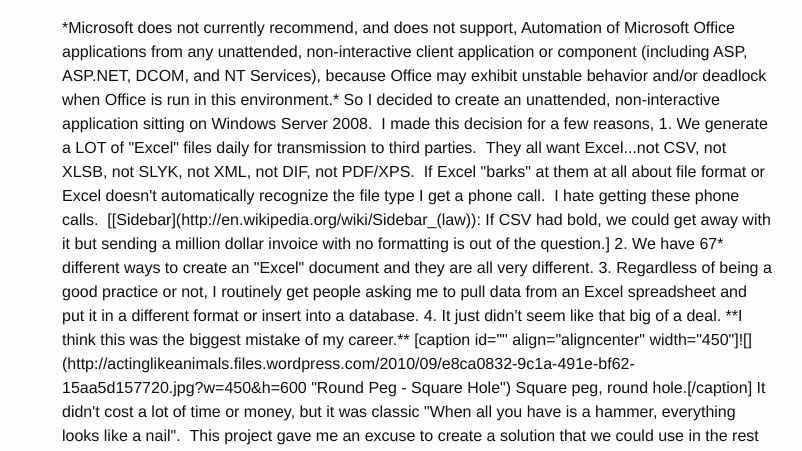
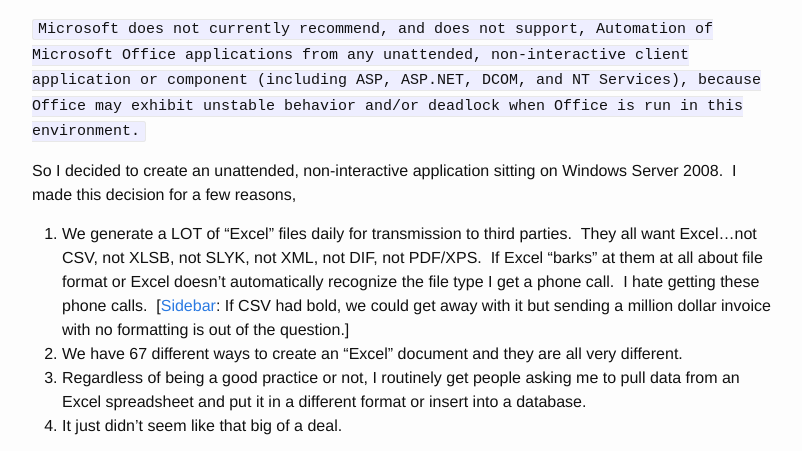
Before and after one commit to TheJeremyGray/lotsofgigs-blog, a Jekyll site: the page built from _posts/2012-09-24-creating-excel-documents-on-windows-server-2008-with-custom-file-helpers-build.md, in a window 1280 px wide and 1400 px high, scrolled down 420 px. Shown: the part 241-692 px from the top of the window, without its empty margins (238-1040 px from the left). Built offline with Jekyll 4.4.1, drawn with Linux system fonts in a browser that asks for light colours; some of the changed text lies outside the part shown.

Commit message:
excel part 4

```diff
--- a/_posts/2012-09-24-creating-excel-documents-on-windows-server-2008-with-custom-file-helpers-build.md
+++ b/_posts/2012-09-24-creating-excel-documents-on-windows-server-2008-with-custom-file-helpers-build.md
@@ -12,18 +12,20 @@ This is the fourth and final part of a multi-part series.  Links to other posts
 ![](http://lh5.ggpht.com/_2VEaTPMR9yw/TBttmQzYD0I/AAAAAAAAAhw/hb6KUWZa6zk/cat_fail%5B2%5D.jpg "Fail")
 
 Let me start with a lovely quote from the [Microsoft support website](http://support.microsoft.com/kb/257757).
-<p style="padding-left:30px;">*Microsoft does not currently recommend, and does not support, Automation of Microsoft Office applications from any unattended, non-interactive client application or component (including ASP, ASP.NET, DCOM, and NT Services), because Office may exhibit unstable behavior and/or deadlock when Office is run in this environment.*
+
+`Microsoft does not currently recommend, and does not support, Automation of Microsoft Office applications from any unattended, non-interactive client application or component (including ASP, ASP.NET, DCOM, and NT Services), because Office may exhibit unstable behavior and/or deadlock when Office is run in this environment.`
 
 So I decided to create an unattended, non-interactive application sitting on Windows Server 2008.  I made this decision for a few reasons,
 
 
 1.  We generate a LOT of "Excel" files daily for transmission to third parties.  They all want Excel...not CSV, not XLSB, not SLYK, not XML, not DIF, not PDF/XPS.  If Excel "barks" at them at all about file format or Excel doesn't automatically recognize the file type I get a phone call.  I hate getting these phone calls.  [[Sidebar](http://en.wikipedia.org/wiki/Sidebar_(law)): If CSV had bold, we could get away with it but sending a million dollar invoice with no formatting is out of the question.]
-2.  We have 67* different ways to create an "Excel" document and they are all very different.
+2.  We have 67 different ways to create an "Excel" document and they are all very different.
 3.  Regardless of being a good practice or not, I routinely get people asking me to pull data from an Excel spreadsheet and put it in a different format or insert into a database.
 4.  It just didn't seem like that big of a deal.
+
 **I think this was the biggest mistake of my career.**
 
-[caption id="" align="aligncenter" width="450"]![](http://actinglikeanimals.files.wordpress.com/2010/09/e8ca0832-9c1a-491e-bf62-15aa5d157720.jpg?w=450&amp;h=600 "Round Peg - Square Hole") Square peg, round hole.[/caption]
+<a href="http://i40.tinypic.com/2lm32ae.jpg">![Grumpy Cat is Grumpy](http://i40.tinypic.com/2lm32ae.jpg)</a>
 
 It didn't cost a lot of time or money, but it was classic "When all you have is a hammer, everything looks like a nail".  This project gave me an excuse to create a solution that we could use in the rest of our applications that would solve some big problems, which I like.  I didn't take into account that every call to my application would spin up Excel via COM, do some stuff, then tear it down.  This is an expensive operation and if I used it to create every document we needed, it would most likely take down the server that it is on.  You just can't have 1000 copies of Excel running on a server and I can't justify adding more web servers to the cluster just so I can create documents.  I didn't look at the big picture, I had experience with Excel in File Helpers and decided to double-down.
 
@@ -35,26 +37,26 @@ I added some public methods that change background color, merge cells, change pa
 
 But I promised before I ran a successful test on the server...it didn't work on the server, I was in big trouble.
 
-![](http://www.welaf.com/uploads/201011/15/imgs/1289875740_ah-help-cat-fail.jpg "Halp")
+<a href="http://i49.tinypic.com/9gj24i.jpg">![Tiny Cat Needs Help](http://i49.tinypic.com/9gj24i.jpg)</a>
+
 
 It took a long time to get this working, I'm not sure exactly how long but it was at least an eight hour day.  I probably tried 30 different approaches that I found in different corners of the internet.  Finally, I re-read the support page and a single line jumped out
-<p style="padding-left:30px;">*They assume an interactive desktop and user profile*
+
+*They assume an interactive desktop and user profile*
 
 After I re-read this I [flashed](http://en.wikipedia.org/wiki/The_Intersect#.22Flashes.22) on something from earlier in the day (week?) about Excel COM solutions failing because of missing directories. At the time I thought it was preposterous.  Turns out it wasn't.  The following code fixed my problem.
-<p style="padding-left:30px;">DirectoryInfo InteropDesktopHack = new DirectoryInfo(@"C:\Windows\SysWOW64\config\systemprofile\Desktop");
 
-<p style="padding-left:30px;">if (!InteropDesktopHack.Exists) InteropDesktopHack.Create();
+*DirectoryInfo InteropDesktopHack = new DirectoryInfo(@"C:\Windows\SysWOW64\config\systemprofile\Desktop");
+if (!InteropDesktopHack.Exists) InteropDesktopHack.Create();*
+
 
 So I was able to successfully implement automation of Excel via COM Interop on Windows Server 2008, but I will never do it again and as soon as I get a chance I am going to throw what I have done in the trash and replace it with something else.
 
-I'll leave you with a quote from [John Saunders](http://stackoverflow.com/users/76337/john-saunders)**, emphasis mine
-<p style="padding-left:30px;">*Let me be more adamant than others have been: **do not use Excel server-side**. It is intended to be used as a desktop application, meaning it is not intended to be used from random different threads, possibly multiple threads at a time. **You're better off writing your own spreadsheet than trying to use Excel from a server**.*
+I'll leave you with a quote from [John Saunders](http://stackoverflow.com/users/76337/john-saunders), emphasis mine
 
-*[SWAG
-](http://en.wikipedia.org/wiki/Scientific_Wild-Ass_Guess)**John is smarter than both of us put together
+*Let me be more adamant than others have been: **do not use Excel server-side**. It is intended to be used as a desktop application, meaning it is not intended to be used from random different threads, possibly multiple threads at a time. **You're better off writing your own spreadsheet than trying to use Excel from a server**.*
 
 **All Posts in this Series**
-
 
 1.  [Introduction](http://lotsofgigs.wordpress.com/2012/08/27/windows-service-project-introduction/)
 2.  [Where the project ended up](http://lotsofgigs.wordpress.com/2012/09/03/windows-service-project-where-it-ended-up/)
```
Also changed, not shown: _posts/2012-09-26-startup-weekend-louisville-sept-14-16-2012.md (+2 -2 lines), 1 other file.
